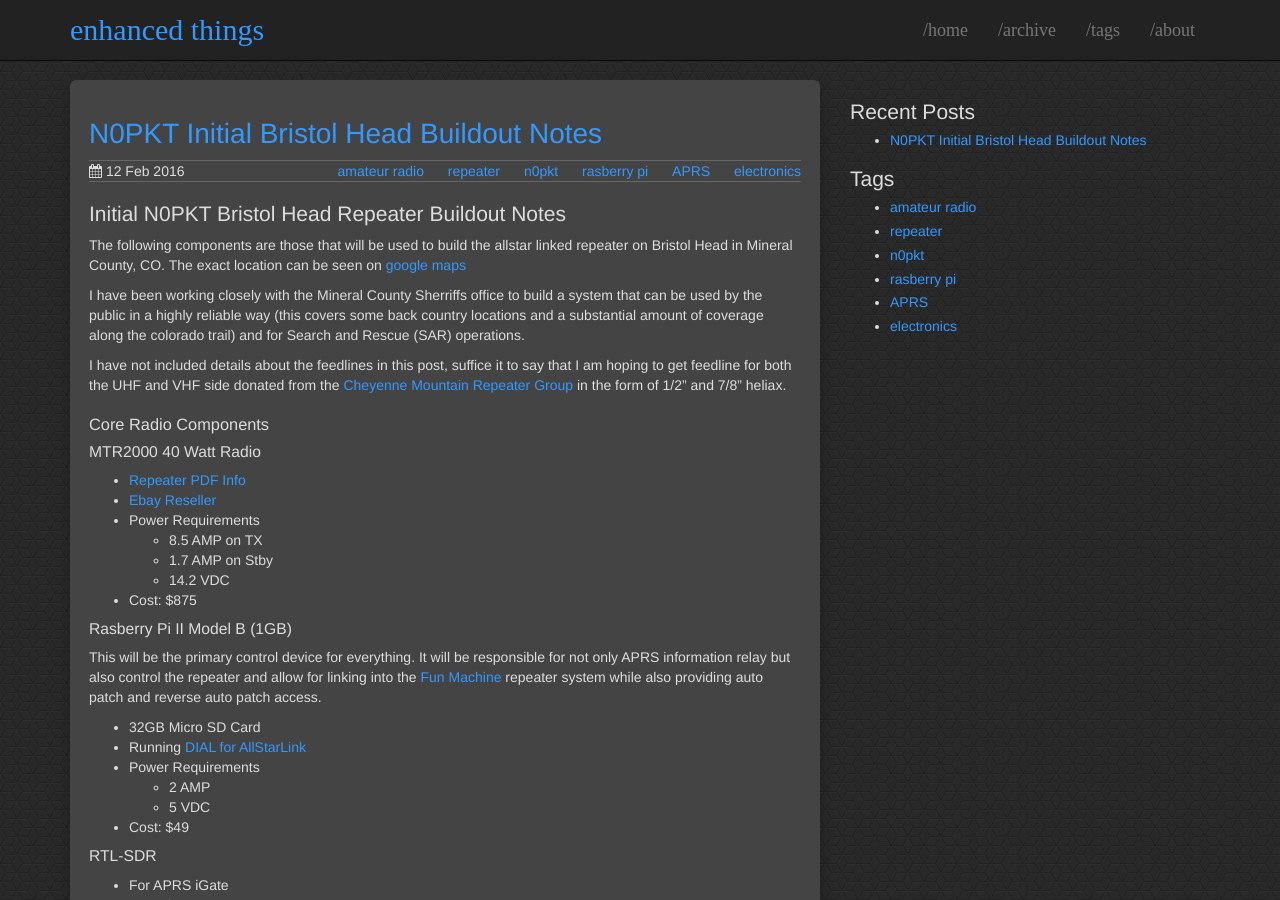
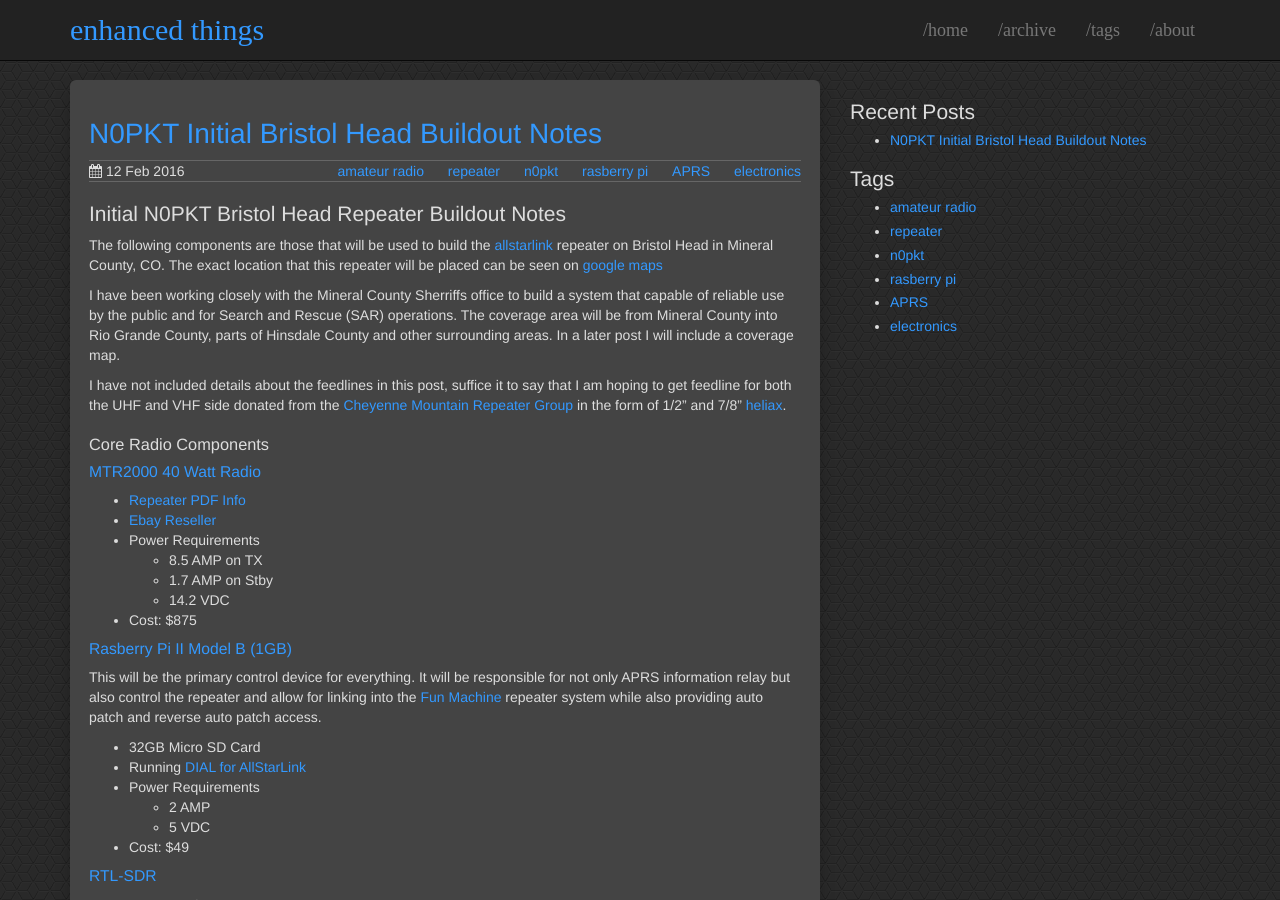
Before and after one commit to enhanced/enhanced.github.io, a Jekyll site: the page built from _posts/2016-02-12-Bristol-Buildout.md, in a window 1280 px wide and 900 px high. Built offline with Jekyll 4.4.1, drawn with Linux system fonts in a browser that asks for light colours.

Commit message:
Formatting

```diff
--- a/_posts/2016-02-12-Bristol-Buildout.md
+++ b/_posts/2016-02-12-Bristol-Buildout.md
@@ -14,16 +14,16 @@ description: Initial post about the Bristol Head repeater buildout.  This is the
 
 ## Initial N0PKT Bristol Head Repeater Buildout Notes
 
-The following components are those that will be used to build the allstar linked repeater on Bristol Head in Mineral County, CO.  The exact location can be seen on [google maps](https://goo.gl/dv2Wdv)
+The following components are those that will be used to build the [allstarlink](https://www.allstarlink.org/) repeater on Bristol Head in Mineral County, CO.  The exact location that this repeater will be placed can be seen on [google maps](https://goo.gl/dv2Wdv)
 
-I have been working closely with the Mineral County Sherriffs office to build a system that can be used by the public in a highly reliable way (this covers some back country locations and a substantial amount of coverage along the colorado trail) and for Search and Rescue (SAR) operations.
+I have been working closely with the Mineral County Sherriffs office to build a system that capable of reliable use by the public and for Search and Rescue (SAR) operations.  The coverage area will be from Mineral County into Rio Grande County, parts of Hinsdale County and other surrounding areas.  In a later post I will include a coverage map.
 
-I have not included details about the feedlines in this post, suffice it to say that I am hoping to get feedline for both the UHF and VHF side donated from the [Cheyenne Mountain Repeater Group](http://www.cmrg.org) in the form of 1/2" and 7/8" heliax.
+I have not included details about the feedlines in this post, suffice it to say that I am hoping to get feedline for both the UHF and VHF side donated from the [Cheyenne Mountain Repeater Group](http://www.cmrg.org) in the form of 1/2" and 7/8" [heliax](https://en.wikipedia.org/wiki/Coaxial_cable).
 
 
 ### Core Radio Components
 
-#### MTR2000 40 Watt Radio
+#### [MTR2000 40 Watt Radio](http://www.motorolasolutions.com/en_us/products/mototrbo-systems/discontinued/mtr2000.html)
 * [Repeater PDF Info](http://www.repeater-builder.com/motorola/mtr2k/pdf/mtr2000-vhf-uhf-catsheet.pdf)
 * [Ebay Reseller](http://www.ebay.com/itm/Motorola-MTR2000-UHF-40-Watts-403-470-Mhz-HAM-GR1225-/191157286287?hash=item2c81dcb58f:g:ZysAAOSwCQNWfxIJ)
 * Power Requirements
@@ -33,7 +33,7 @@ I have not included details about the feedlines in this post, suffice it to say
 * Cost: $875
 
 
-#### Rasberry Pi II Model B (1GB)
+#### [Rasberry Pi II Model B (1GB)](https://www.raspberrypi.org/products/raspberry-pi-2-model-b/)
 This will be the primary control device for everything.  It will be responsible for not only APRS information relay but also control the repeater and allow for linking into the [Fun Machine](http://www.k0jsc.com) repeater system while also providing auto patch and reverse auto patch access.
 
 * 32GB Micro SD Card
@@ -44,7 +44,7 @@ This will be the primary control device for everything.  It will be responsible
 * Cost: $49
 
 
-#### RTL-SDR
+#### [RTL-SDR](http://www.rtl-sdr.com/)
 * For APRS iGate
 * Cost: $25
 
@@ -52,7 +52,7 @@ This will be the primary control device for everything.  It will be responsible
  {: .note}
 
 
-#### URI (radio to pi interface and controller)
+#### [URI (radio to pi interface and controller)](http://dmkeng.com/URI_Order_Page.htm)
 * [http://dmkeng.com/URI_Order_Page.htm](http://dmkeng.com/URI_Order_Page.htm)
 * Cost: $69
 
```
